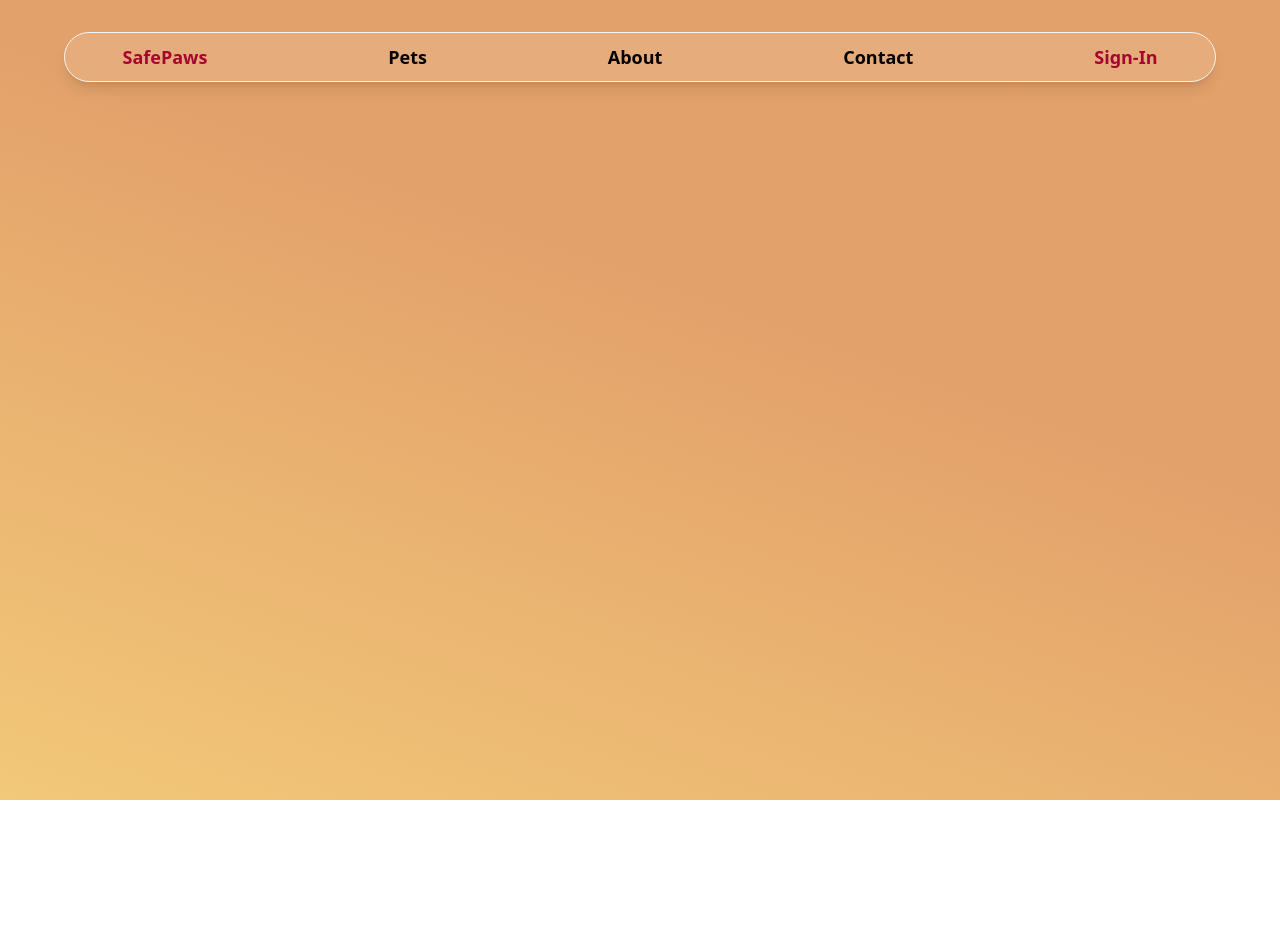
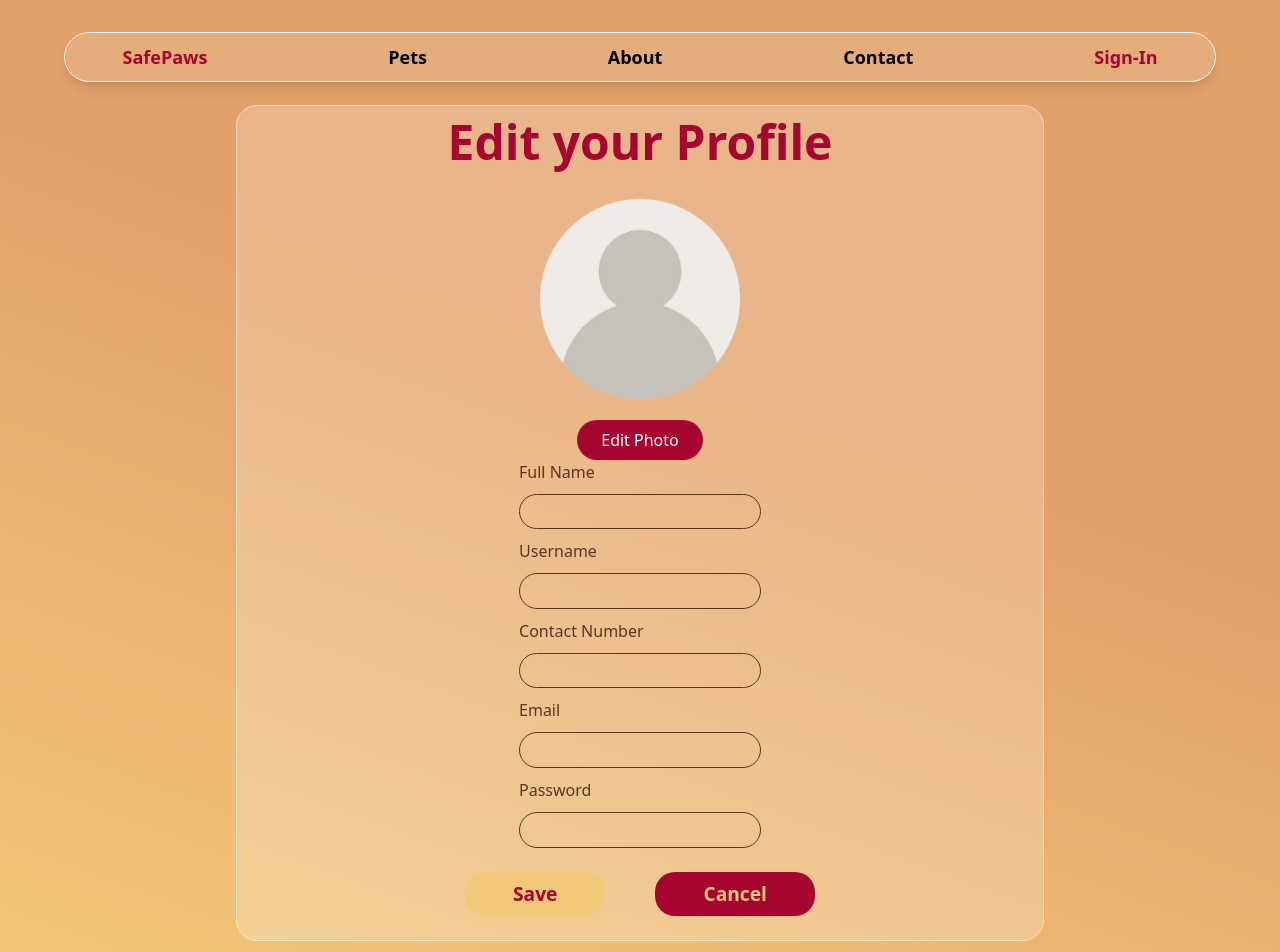
Before and after one commit to eyronjohn/git-demo1, a React (Vite) app: page /editprofile in a window 1280 px wide. Shown: the top 952 px of the page. Before the commit the page ends 800 px from the top, so only its background shows below. Built offline with nearby package versions, Linux system fonts and the light colour scheme.

Commit message:
editprofile yay

```diff
--- a/src/App.jsx
+++ b/src/App.jsx
@@ -11,6 +11,7 @@ import ContactUs from "./pages/ContactUs/ContactUs";
 import ForgotPassword from "./pages/ForgotPassword/ForgotPassword";
 import Home from "./pages/Home/Home";
 import Homepage from "./pages/Homepage/Homepage";
+import EditProfile from "./pages/EditProfile/EditProfile";
 
 
 function App() {
@@ -33,6 +34,7 @@ function App() {
               <Route path="/forgotpassword" element={<ForgotPassword />}></Route>
               <Route path="/home" element={<Home />}></Route>
               <Route path="/homepage" element={<Homepage />}></Route>
+              <Route path="/editprofile" element={<EditProfile />}></Route>
             </Routes>
           </BrowserRouter>
         </div>
--- /dev/null
+++ b/src/pages/EditProfile/EditProfile.jsx
@@ -0,0 +1,29 @@
+import './editprofile.css'
+
+export default function EditProfile() {
+    return (
+        <>
+        <div className="edit-container">
+            <h1>Edit your Profile</h1>
+            <img src="/src/assets/user 2.png" alt="user-icon" id='profile-pic' />
+            <button id='edit-photo'>Edit Photo</button>
+            <div id='edit-form'>
+                <p> Full Name </p>
+                <input type="text"/>
+                <p> Username </p>
+                <input type="text"/>
+                <p> Contact Number </p>
+                <input type="text"/>
+                <p> Email </p>
+                <input type="text"/>
+                <p> Password </p>
+                <input type="text"/>
+                </div>
+            <div id='action-buttons'>
+                <button id='save-btn'>Save</button>
+                <button id='cancel-btn'>Cancel</button>
+            </div>
+        </div>
+        </>
+    )
+}
--- /dev/null
+++ b/src/pages/EditProfile/editprofile.css
@@ -0,0 +1,71 @@
+.edit-container {
+    display: flex;
+    flex-flow: column wrap;
+    align-items: center;
+    justify-content: center;
+    width: 70%;
+    background-color: rgba(255, 255, 255, 0.21);
+    outline: rgba(255, 255, 255, 0.60);
+    outline-width: 1px;
+    outline-style: solid;
+    border-radius: 20px;
+    margin: auto;
+    margin-top: 1.5rem;
+}
+#profile-pic {
+    width: 200px;
+}
+#edit-photo {
+    background-color: #A60530;
+    padding: .5rem 1.5rem .5rem 1.5rem;
+    border-radius: 20px;
+    color: white;
+    cursor: pointer;
+}
+#edit-form > p {
+    color: #583523;
+    font-weight: 300;
+}
+#edit-form > input {
+    border: solid 1px #583523;
+    border-radius: 20px;
+    padding: .3rem .3rem .3rem 1rem;
+    width: 100%;
+}
+input:focus {
+    outline: none;
+}
+#edit-form {
+    display: flex;
+    flex-flow: column wrap;
+    justify-content: center;
+    width: 30%;
+    gap: 10px;
+}
+#action-buttons {
+    display: flex;
+    flex-flow: row wrap;
+    justify-content: center;
+    align-items: center;
+    gap: 50px;
+    margin-top: 1.5rem;
+    margin-bottom: 1.5rem;
+}
+#save-btn {
+    background-color: #F2C879;
+    padding: .5rem 3rem .5rem 3rem;
+    border-radius: 20px;
+    color: #A60530;
+    cursor: pointer;
+    font-weight: 600;
+    font-size: 1.2rem;
+}
+#cancel-btn {
+    background-color: #A60530;
+    padding: .5rem 3rem .5rem 3rem;
+    border-radius: 20px;
+    color: #F2C879;
+    cursor: pointer;
+    font-weight: 600;
+    font-size: 1.2rem;
+}
```
Also changed, not shown: src/assets/user 2.png.
